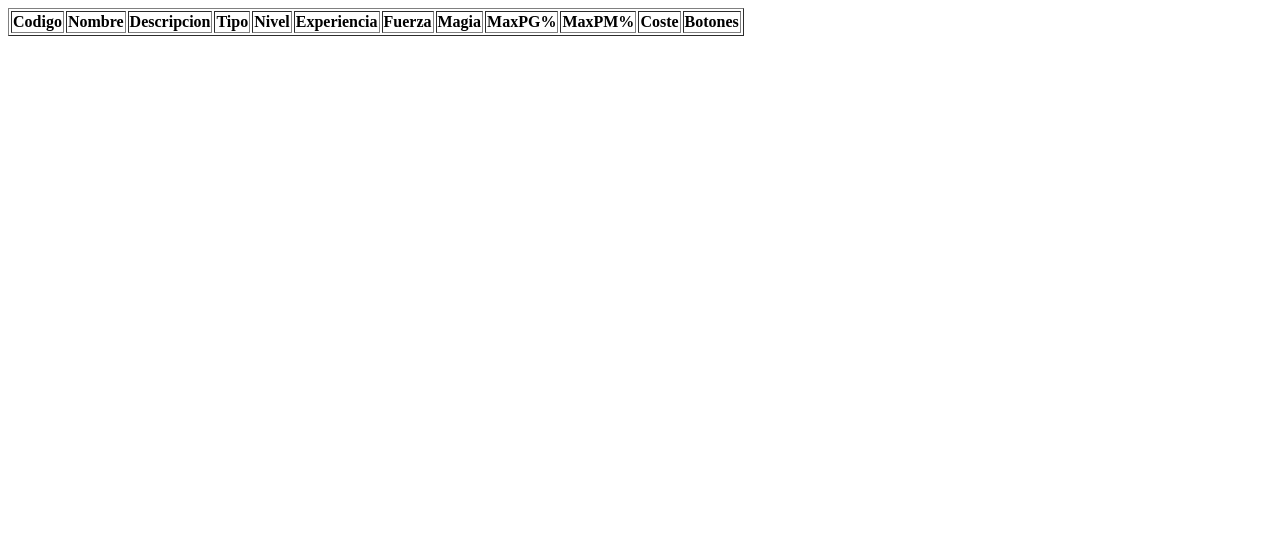
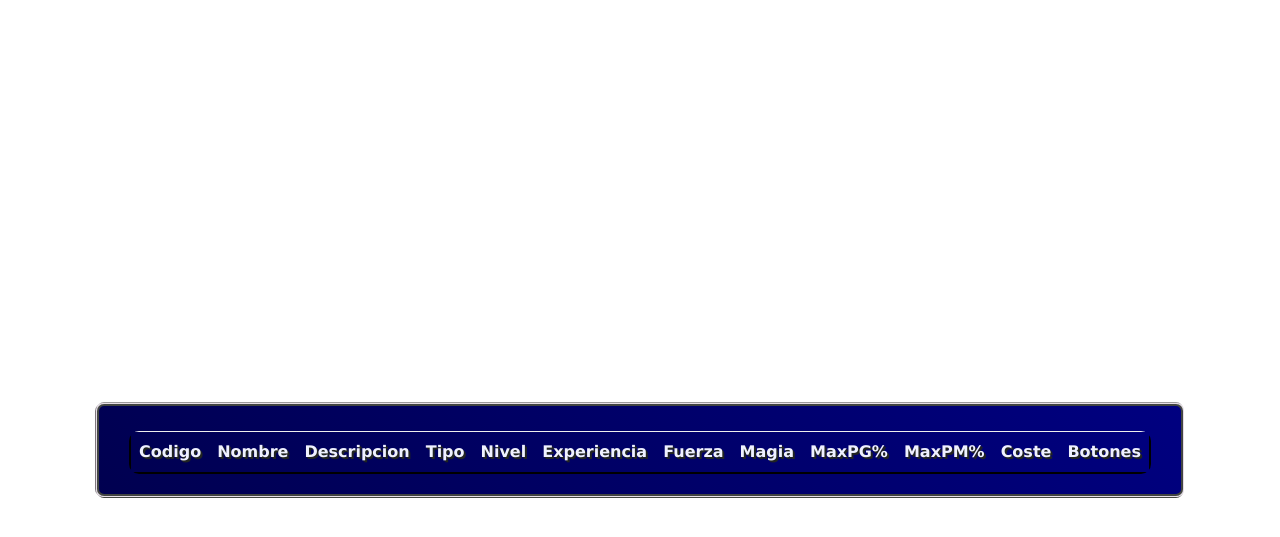
Before and after one commit to 111miguel111/Proyecto_FireBase_Flask, a Flask app: template Repositorio/Flask_FireBase/controller/templates/mostrar_materias.html in a window 1280 px wide. Shown: the top 537 px of the page. Run offline with Flask 3, Linux system fonts and the light colour scheme; the template is opened without the code that fills it, so the values that code supplies are empty.

Commit message:
menu mostrar todas las materias

```diff
--- /dev/null
+++ b/Repositorio/Flask_FireBase/controller/static/assets/css/mostrar_materias_style.css
@@ -0,0 +1,98 @@
+.cuerpo {
+
+    margin-top: 50px;
+    border: solid 2px #424542;
+    border-radius: 7px;
+    box-shadow: 1px 1px #e7dfe7, -1px -1px #e7dfe7, 1px -1px #e7dfe7, -1px 1px #e7dfe7, 0 -2px #9c9a9c, -2px 0 #7b757b, 0 2px #424542;
+    padding: 5px 10px 0 10px;
+    background: linear-gradient(45deg, rgb(0, 0, 80), rgb(0, 0, 128));
+    position: absolute;
+    top: 50%;
+    left: 50%;
+    transform: translate(-50%, -50%);
+    z-index: 1;
+    outline: none;
+    overflow: hidden;
+
+    color: #eff1ff;
+    font-family: Verdana, sans-serif;
+    text-shadow: 2px 2px #212421, 1px 1px #212021;
+    font-weight: normal;
+    font-size: 1em;
+    vertical-align: top;
+    line-height: 2em;
+
+  }
+  button {
+    margin-top: 50px;
+    margin-left: 60px;
+    margin-right: -35px;
+    border: solid 2px #424542;
+    border-radius: 7px;
+    box-shadow: 1px 1px #e7dfe7, -1px -1px #e7dfe7, 1px -1px #e7dfe7, -1px 1px #e7dfe7, 0 -2px #9c9a9c, -2px 0 #7b757b, 0 2px #424542;
+    padding: 5px 10px 0 10px;
+    background: linear-gradient(45deg, rgb(0, 0, 80), rgb(0, 0, 128));
+    top: 50%;
+    left: 50%;
+    transform: translate(-50%, -50%);
+    z-index: 1;
+    outline: none;
+    overflow: hidden;
+
+    color: #eff1ff;
+    font-family: Verdana, sans-serif;
+    text-shadow: 2px 2px #212421, 1px 1px #212021;
+    font-weight: normal;
+    font-size: 1em;
+    vertical-align: top;
+    line-height: 2em;
+  }
+  button:hover {
+    background: linear-gradient(45deg, rgb(0, 0, 128), rgb(0, 0, 80)); /* Cambiamos el gradiente en hover */
+    box-shadow: 2px 2px #e7dfe7, -2px -2px #e7dfe7, 2px -2px #e7dfe7, -2px 2px #e7dfe7, 0 -4px #9c9a9c, -4px 0 #7b757b, 0 4px #424542; /* Cambiamos la sombra en hover */
+    transform: translate(-50%, -50%) scale(1.05); /* Hacemos que el botón se agrande ligeramente en hover */
+}
+
+table {
+    width: 80%;
+    border-collapse: collapse;
+    margin: 20px;
+    border: none; /* Elimina todos los bordes */
+    overflow: hidden; /* Oculta las esquinas redondeadas si el contenido las sobrepasa */
+    border-radius: 10px; /* Bordes redondeados para la tabla */
+  }
+
+  th, td {
+    padding-left: 8px;
+    padding-right: 8px;
+    padding-top: 0px;
+    padding-bottom: 0px;
+    text-align: center;
+    height: 40px;
+    overflow: hidden;
+    white-space: nowrap;
+    text-overflow: ellipsis;
+    border-bottom: 2px solid #000; /* Borde más grueso en la parte inferior */
+    border-left: none; /* Elimina el borde izquierdo */
+    border-right: none;
+  }
+
+  /* Establece bordes redondeados para el primer y último td en cada fila */
+  tr td:first-child {
+    border-radius: 10px 0 0 10px;
+  }
+
+  tr td:last-child {
+    border-radius: 0 10px 10px 0;
+  }
+
+  /* Establece bordes redondeados para la primera y última columna */
+  tr th:first-child,
+  tr td:first-child {
+    border-left: 2px solid #000; /* Borde más grueso a la izquierda */
+  }
+
+  tr th:last-child,
+  tr td:last-child {
+    border-right: 2px solid #000; /* Borde más grueso a la derecha */
+  }
--- a/Repositorio/Flask_FireBase/controller/templates/mostrar_materias.html
+++ b/Repositorio/Flask_FireBase/controller/templates/mostrar_materias.html
@@ -3,9 +3,12 @@
 <head>
     <meta charset="UTF-8">
     <title>Title</title>
+    <link rel="stylesheet" type="text/css" href="../static/assets/css/mostrar_materias_style.css">
+	  <script src="https://ajax.googleapis.com/ajax/libs/angularjs/1.8.2/angular.min.js"></script>
 </head>
 <body>
-    <table border="1" class="table table-striped">
+  <div class="cuerpo">
+    <table border="1" >
         <tr>
             <th>Codigo</th>
             <th>Nombre</th>
@@ -37,6 +40,7 @@
         </tr>
         {% endfor %}
     </table>
+  </div>
     <script>
       function eliminar(boton) {
         var fila = boton.parentNode.parentNode;
```
